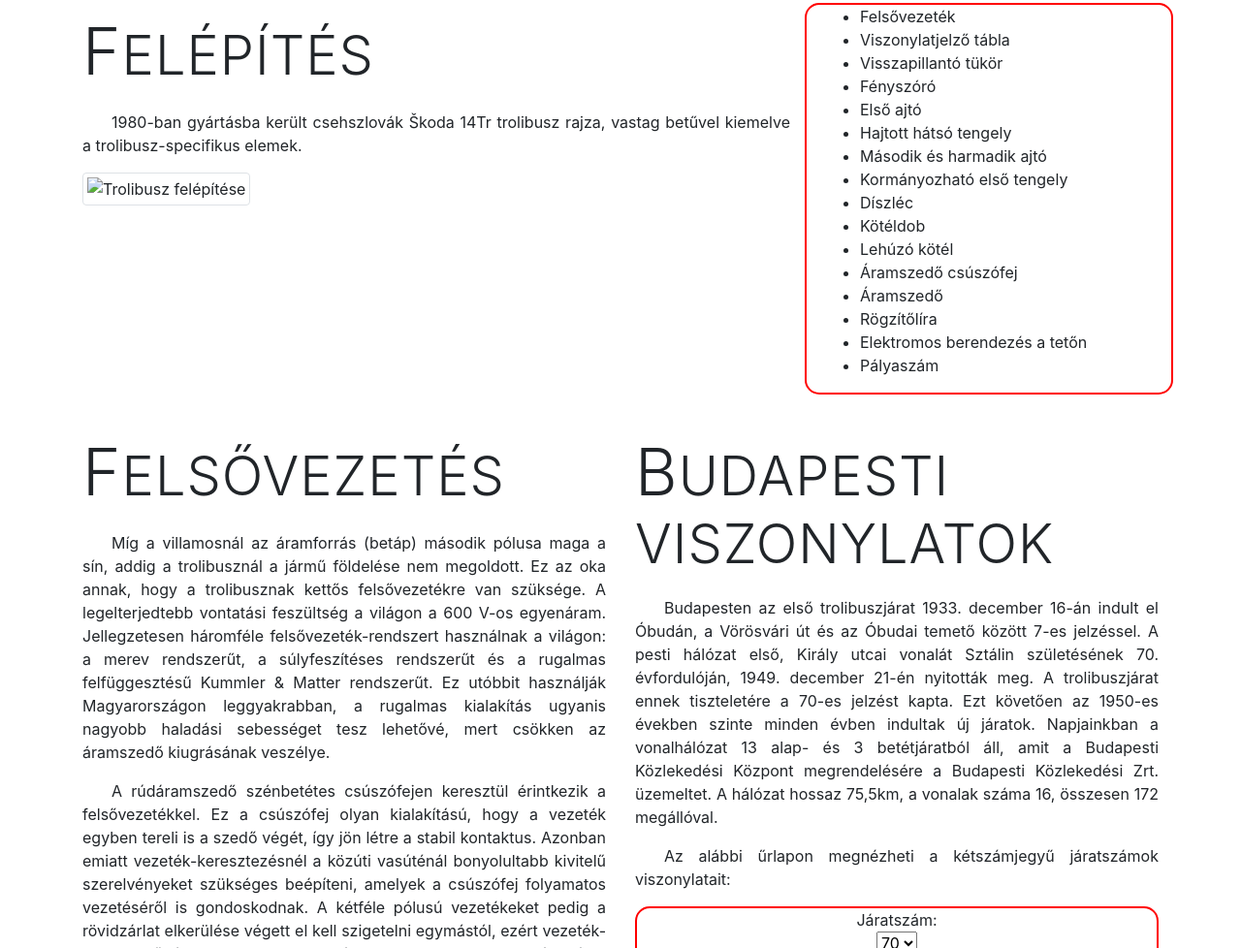
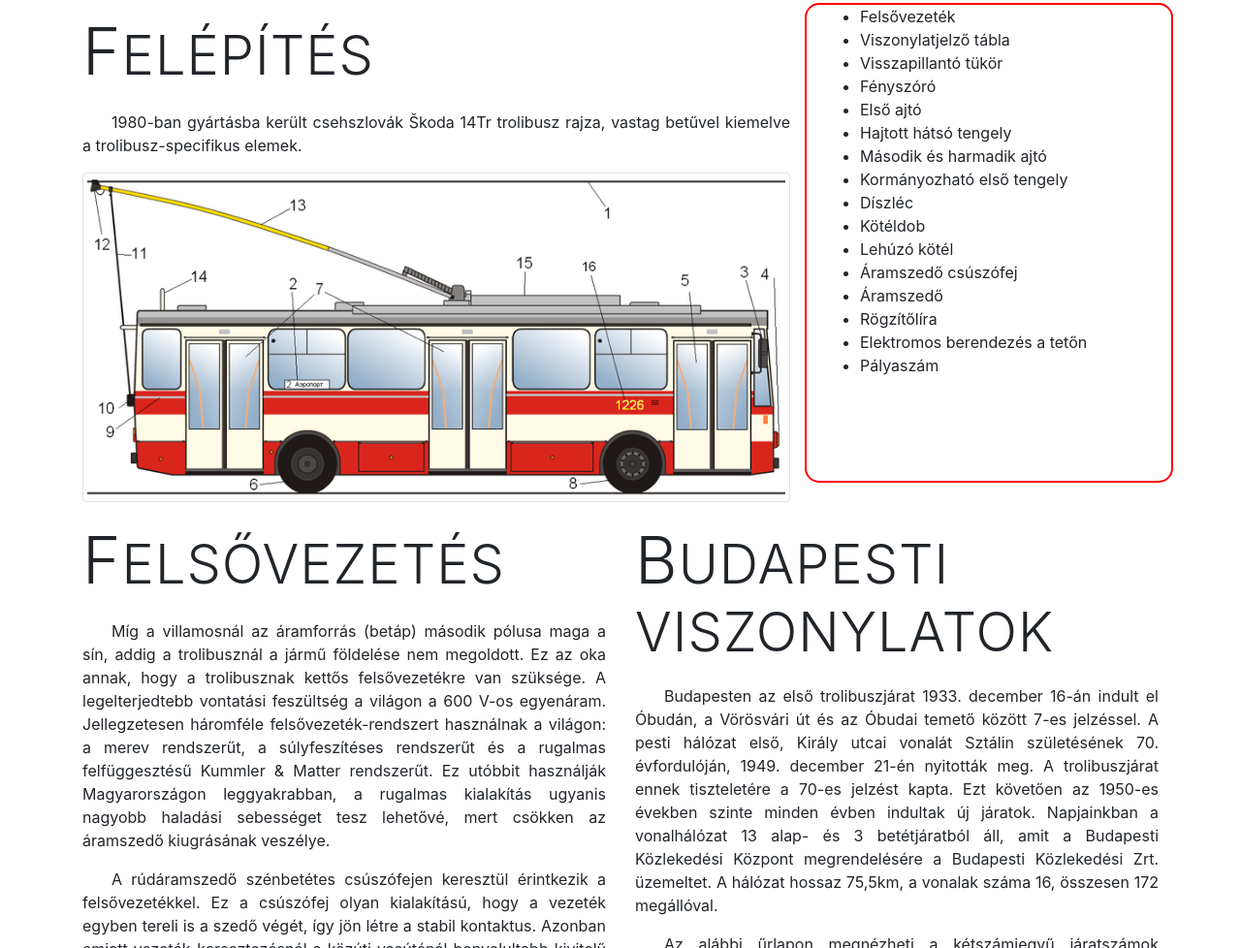
Before and after one commit to nemvince/school, a plain HTML site: page trolibusz/troli.html in a window 1280 px wide. Shown: the part 1163-2141 px from the top of the page at 97% size. Drawn offline with Linux system fonts and the light colour scheme; files whose address does not match are found by name.

Commit message:
fixed file path

```diff
--- a/trolibusz/troli.html
+++ b/trolibusz/troli.html
@@ -103,7 +103,7 @@
       <div class="col-lg-8" id="felepites">
         <h2 class="display-4">Felépítés</h2>
         <p>1980-ban gyártásba került csehszlovák Škoda 14Tr trolibusz rajza, vastag betűvel kiemelve a trolibusz-specifikus elemek.</p>
-        <img src="jarmu.png" class="img-thumbnail" alt="Trolibusz felépítése" title="Trolibusz felépítése"/>
+        <img src="static/img/jarmu.png" class="img-thumbnail" alt="Trolibusz felépítése" title="Trolibusz felépítése"/>
       </div>
       <div class="col-lg-4" id="magyarazat">
         <ul>
```
